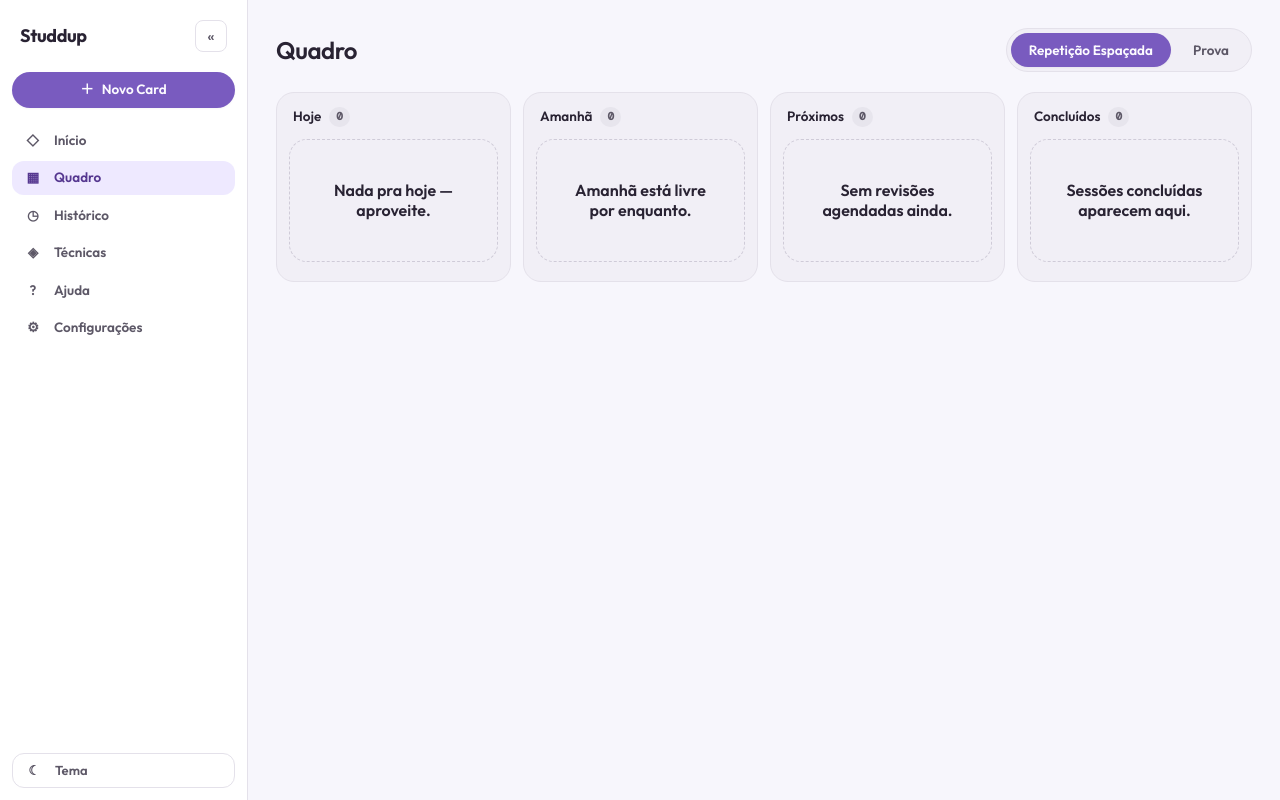
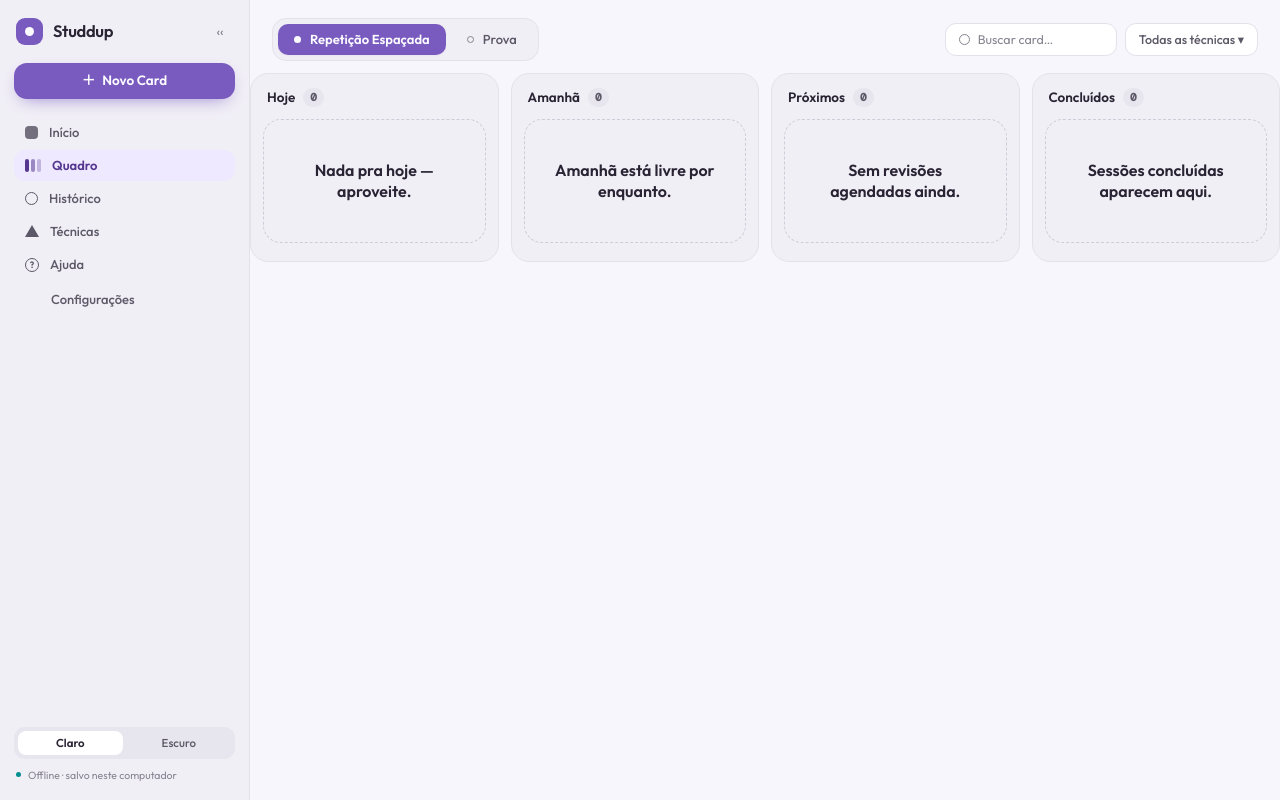
Before and after one commit to gabecmelo/Studdup, a React (Vite) app in the folder ui/: page / in a window 1280 px wide. Built offline with nearby package versions, Linux system fonts and the light colour scheme.

Commit message:
fix(ui): rebuild shell and method switcher to match the handoff exactly

```diff
--- a/ui/src/components/AppShell.tsx
+++ b/ui/src/components/AppShell.tsx
@@ -1,21 +1,29 @@
 // App shell (AD-009): a left sidebar that collapses to an icon rail, with the method switcher
 // promoted OUT of the sidebar to the top of the board content area (so it stays fully legible even
 // when the sidebar is collapsed). Collapse state persists across sessions, the sidebar
-// auto-collapses below ~1024px, and a keyboard shortcut (Ctrl/⌘+B) toggles it.
+// auto-collapses below ~1024px, and Ctrl/⌘+B toggles it.
+//
+// Styled 1:1 with the handoff (design/handoff/project/Quadro.dc.html): sidebar on var(--surface-2),
+// the Studdup mark, "Novo Card" with --shadow-accent, CSS-shape nav icons, a Claro/Escuro theme pill
+// and the "Offline" line; the collapsed rail is 66px with tooltips.
 
 import { useCallback, useEffect, useState } from "react";
 import { MethodSwitcher } from "./MethodSwitcher";
-import { toggleTheme } from "../styles/theme";
+import {
+  getStoredPreference,
+  resolveTheme,
+  setThemePreference,
+  type Theme,
+} from "../styles/theme";
 import { DEFAULT_ROUTE, ROUTES, RouteView, type RouteKey } from "../routes";
 import { useStore } from "../store";
 
 const COLLAPSE_KEY = "studdup.sidebar.collapsed";
 const AUTO_COLLAPSE_WIDTH = 1024;
 
-const EXPANDED_WIDTH = 248;
-const RAIL_WIDTH = 68;
+const EXPANDED_WIDTH = 250;
+const RAIL_WIDTH = 66;
 
-/** Persisted user preference for the sidebar (independent of the responsive auto-collapse). */
 function readCollapsedPref(): boolean {
   if (typeof localStorage === "undefined") return false;
   return localStorage.getItem(COLLAPSE_KEY) === "1";
@@ -30,18 +38,84 @@ function writeCollapsedPref(collapsed: boolean): void {
 /** Routes that show the promoted method switcher above their content. */
 const METHOD_SCOPED: ReadonlySet<RouteKey> = new Set<RouteKey>(["quadro", "historico"]);
 
+/** The nav glyphs, reproduced as CSS shapes exactly as the handoff `IconeNav` component. */
+function NavIcon({ route, size = 15 }: { route: RouteKey; size?: number }) {
+  const s = { flex: "none" as const };
+  switch (route) {
+    case "inicio":
+      return (
+        <span
+          style={{ ...s, width: 13, height: 13, borderRadius: 4, background: "currentColor", opacity: 0.85 }}
+        />
+      );
+    case "quadro":
+      return (
+        <span style={{ ...s, display: "flex", gap: 2, alignItems: "stretch", height: 13 }}>
+          <span style={{ width: 4, borderRadius: 2, background: "currentColor" }} />
+          <span style={{ width: 4, borderRadius: 2, background: "currentColor", opacity: 0.55 }} />
+          <span style={{ width: 4, borderRadius: 2, background: "currentColor", opacity: 0.3 }} />
+        </span>
+      );
+    case "historico":
+      return (
+        <span style={{ ...s, width: 13, height: 13, borderRadius: 999, border: "1.6px solid currentColor" }} />
+      );
+    case "tecnicas":
+      return (
+        <span
+          style={{ ...s, width: 14, height: 12, clipPath: "polygon(50% 0,100% 100%,0 100%)", background: "currentColor" }}
+        />
+      );
+    case "ajuda":
+      return (
+        <span
+          style={{
+            ...s,
+            width: 14,
+            height: 14,
+            borderRadius: 999,
+            border: "1.6px solid currentColor",
+            display: "flex",
+            alignItems: "center",
+            justifyContent: "center",
+            font: "700 9px/1 var(--font-sans)",
+          }}
+        >
+          ?
+        </span>
+      );
+    case "config":
+      return (
+        <span
+          style={{
+            ...s,
+            width: 13,
+            height: 13,
+            borderRadius: 5,
+            border: "1.6px solid currentColor",
+            display: "flex",
+            alignItems: "center",
+            justifyContent: "center",
+          }}
+        >
+          <span style={{ width: 4, height: 4, borderRadius: 999, background: "currentColor" }} />
+        </span>
+      );
+    default:
+      return <span style={{ ...s, width: size, height: size }} />;
+  }
+}
+
 export function AppShell() {
   const [collapsedPref, setCollapsedPref] = useState<boolean>(readCollapsedPref);
   const [narrow, setNarrow] = useState<boolean>(
     () => typeof window !== "undefined" && window.innerWidth < AUTO_COLLAPSE_WIDTH,
   );
   const [route, setRoute] = useState<RouteKey>(DEFAULT_ROUTE);
-  // The active method lives in the store (persisted, METH-02) so the promoted switcher and the
-  // board (which reads the same store) stay in sync.
+  const [theme, setTheme] = useState<Theme>(() => resolveTheme(getStoredPreference()));
   const method = useStore((s) => s.activeMethod);
   const setMethod = useStore((s) => s.setActiveMethod);
 
-  // Effective collapse: forced when the viewport is narrow, otherwise the user's preference.
   const collapsed = narrow || collapsedPref;
 
   const toggleCollapse = useCallback(() => {
@@ -52,7 +126,11 @@ export function AppShell() {
     });
   }, []);
 
-  // Auto-collapse below the width threshold (AD-009).
+  const chooseTheme = useCallback((t: Theme) => {
+    setThemePreference(t);
+    setTheme(t);
+  }, []);
+
   useEffect(() => {
     if (typeof window === "undefined") return;
     const onResize = () => setNarrow(window.innerWidth < AUTO_COLLAPSE_WIDTH);
@@ -60,7 +138,6 @@ export function AppShell() {
     return () => window.removeEventListener("resize", onResize);
   }, []);
 
-  // Keyboard shortcut: Ctrl/⌘+B toggles the sidebar.
   useEffect(() => {
     const onKey = (e: KeyboardEvent) => {
       if ((e.ctrlKey || e.metaKey) && e.key.toLowerCase() === "b") {
@@ -73,44 +150,67 @@ export function AppShell() {
   }, [toggleCollapse]);
 
   return (
-    <div style={{ display: "flex", minHeight: "100vh", background: "var(--bg)" }}>
+    <div style={{ display: "flex", minHeight: "100vh", background: "var(--bg)", color: "var(--text)" }}>
       <Sidebar
         collapsed={collapsed}
         canToggle={!narrow}
         route={route}
+        theme={theme}
         onNavigate={setRoute}
         onToggle={toggleCollapse}
+        onChooseTheme={chooseTheme}
       />
 
-      <main
+      <main style={{ flex: 1, minWidth: 0, display: "flex", flexDirection: "column", background: "var(--bg)" }}>
+        {METHOD_SCOPED.has(route) && (
+          <div
             style={{
-          flex: 1,
-          minWidth: 0,
-          display: "flex",
-          flexDirection: "column",
-          gap: 20,
-          padding: 28,
-        }}
-      >
-        <header
-          style={{
+              flex: "none",
               display: "flex",
               alignItems: "center",
               justifyContent: "space-between",
               gap: 16,
-            flexWrap: "wrap",
+              padding: "18px 22px 12px",
             }}
           >
-          <h1 style={{ margin: 0, font: "600 24px/1.2 var(--font-sans)", letterSpacing: "-.02em" }}>
-            {ROUTES.find((r) => r.key === route)?.label}
-          </h1>
-          {/* Method switcher lives in the content area, never in the collapsing sidebar (AD-009). */}
-          {METHOD_SCOPED.has(route) && (
             <MethodSwitcher value={method} onChange={setMethod} />
+            <div style={{ display: "flex", alignItems: "center", gap: 8, flex: "none" }}>
+              <div
+                style={{
+                  display: "flex",
+                  alignItems: "center",
+                  gap: 8,
+                  padding: "9px 13px",
+                  background: "var(--surface)",
+                  border: "1px solid var(--border)",
+                  borderRadius: 11,
+                  width: 172,
+                }}
+              >
+                <span
+                  style={{ width: 11, height: 11, borderRadius: 999, border: "1.5px solid var(--text-3)", flex: "none" }}
+                />
+                <span style={{ font: "400 12.5px/1 var(--font-sans)", color: "var(--text-3)" }}>Buscar card…</span>
+              </div>
+              <div
+                style={{
+                  padding: "9px 13px",
+                  background: "var(--surface)",
+                  border: "1px solid var(--border)",
+                  borderRadius: 11,
+                  font: "500 12.5px/1 var(--font-sans)",
+                  color: "var(--text-2)",
+                  cursor: "pointer",
+                  whiteSpace: "nowrap",
+                }}
+              >
+                Todas as técnicas ▾
+              </div>
+            </div>
+          </div>
         )}
-        </header>
 
-        <section style={{ flex: 1, minHeight: 0 }}>
+        <section style={{ flex: 1, minHeight: 0, display: "flex", flexDirection: "column" }}>
           <RouteView route={route} />
         </section>
       </main>
@@ -122,57 +222,167 @@ interface SidebarProps {
   collapsed: boolean;
   canToggle: boolean;
   route: RouteKey;
+  theme: Theme;
   onNavigate: (route: RouteKey) => void;
   onToggle: () => void;
+  onChooseTheme: (t: Theme) => void;
 }
 
-function Sidebar({ collapsed, canToggle, route, onNavigate, onToggle }: SidebarProps) {
+function Sidebar({ collapsed, canToggle, route, theme, onNavigate, onToggle, onChooseTheme }: SidebarProps) {
+  if (collapsed) {
     return (
       <nav
         aria-label="Navegação principal"
         style={{
-        width: collapsed ? RAIL_WIDTH : EXPANDED_WIDTH,
+          width: RAIL_WIDTH,
           flex: "none",
           display: "flex",
           flexDirection: "column",
-        gap: 8,
-        padding: 12,
+          alignItems: "center",
+          gap: 16,
+          padding: "18px 0",
+          background: "var(--surface-2)",
           borderRight: "1px solid var(--border)",
-        background: "var(--surface)",
-        transition: "width var(--transition)",
         }}
       >
         <div
           style={{
+            width: 29,
+            height: 29,
+            borderRadius: 9,
+            background: "var(--accent)",
             display: "flex",
             alignItems: "center",
-          justifyContent: collapsed ? "center" : "space-between",
-          padding: "8px 8px 12px",
+            justifyContent: "center",
+            flex: "none",
           }}
         >
-        {!collapsed && (
-          <span style={{ font: "700 18px/1 var(--font-sans)", letterSpacing: "-.02em" }}>
-            Studdup
-          </span>
-        )}
+          <span style={{ width: 10, height: 10, borderRadius: 999, background: "var(--accent-ink)" }} />
+        </div>
+        <button
+          type="button"
+          title="Novo Card"
+          style={{
+            width: 38,
+            height: 38,
+            borderRadius: 12,
+            background: "var(--accent)",
+            color: "var(--accent-ink)",
+            border: "none",
+            display: "flex",
+            alignItems: "center",
+            justifyContent: "center",
+            font: "600 17px/1 var(--font-sans)",
+            cursor: "pointer",
+            boxShadow: "var(--shadow-accent)",
+          }}
+        >
+          ＋
+        </button>
+        <div style={{ display: "flex", flexDirection: "column", gap: 4, alignItems: "center" }}>
+          {ROUTES.map((item) => {
+            const active = item.key === route;
+            return (
+              <button
+                key={item.key}
+                type="button"
+                onClick={() => onNavigate(item.key)}
+                aria-current={active ? "page" : undefined}
+                title={item.label}
+                style={{
+                  width: 38,
+                  height: 38,
+                  borderRadius: 11,
+                  border: "none",
+                  display: "flex",
+                  alignItems: "center",
+                  justifyContent: "center",
+                  cursor: "pointer",
+                  background: active ? "var(--accent-soft)" : "transparent",
+                  color: active ? "var(--accent-soft-ink)" : "var(--text-2)",
+                }}
+              >
+                <NavIcon route={item.key} size={16} />
+              </button>
+            );
+          })}
+        </div>
         {canToggle && (
           <button
             type="button"
             onClick={onToggle}
-            aria-label={collapsed ? "Expandir menu" : "Recolher menu"}
-            title="Recolher menu (Ctrl+B)"
+            title="Expandir a barra lateral"
             style={{
-              font: "600 14px/1 var(--font-sans)",
+              marginTop: "auto",
               width: 32,
               height: 32,
-              borderRadius: "var(--radius-sm)",
-              border: "1px solid var(--border)",
+              borderRadius: 10,
+              border: "none",
               background: "transparent",
-              color: "var(--text-2)",
+              color: "var(--text-3)",
+              font: "500 13px/1 var(--font-sans)",
               cursor: "pointer",
             }}
           >
-            {collapsed ? "»" : "«"}
+            ››
+          </button>
+        )}
+      </nav>
+    );
+  }
+
+  return (
+    <nav
+      aria-label="Navegação principal"
+      style={{
+        width: EXPANDED_WIDTH,
+        flex: "none",
+        display: "flex",
+        flexDirection: "column",
+        gap: 18,
+        padding: "18px 14px",
+        background: "var(--surface-2)",
+        borderRight: "1px solid var(--border)",
+      }}
+    >
+      <div style={{ display: "flex", alignItems: "center", gap: 10, padding: "0 2px" }}>
+        <div
+          style={{
+            width: 27,
+            height: 27,
+            borderRadius: 9,
+            background: "var(--accent)",
+            display: "flex",
+            alignItems: "center",
+            justifyContent: "center",
+            flex: "none",
+          }}
+        >
+          <span style={{ width: 9, height: 9, borderRadius: 999, background: "var(--accent-ink)" }} />
+        </div>
+        <span style={{ font: "600 16.5px/1 var(--font-sans)", letterSpacing: "-.02em", flex: 1 }}>Studdup</span>
+        {canToggle && (
+          <button
+            type="button"
+            onClick={onToggle}
+            aria-label="Recolher menu"
+            title="Recolher a barra lateral (Ctrl+B)"
+            style={{
+              width: 26,
+              height: 26,
+              borderRadius: 8,
+              border: "none",
+              background: "transparent",
+              display: "flex",
+              alignItems: "center",
+              justifyContent: "center",
+              color: "var(--text-3)",
+              font: "500 13px/1 var(--font-sans)",
+              cursor: "pointer",
+              flex: "none",
+            }}
+          >
+            ‹‹
           </button>
         )}
       </div>
@@ -184,22 +394,22 @@ function Sidebar({ collapsed, canToggle, route, onNavigate, onToggle }: SidebarP
           display: "flex",
           alignItems: "center",
           justifyContent: "center",
-          gap: 8,
-          padding: collapsed ? "10px 0" : "11px 14px",
-          borderRadius: "var(--radius-pill)",
+          gap: 7,
+          padding: 11,
+          borderRadius: 13,
           border: "none",
-          cursor: "pointer",
           background: "var(--accent)",
           color: "var(--accent-ink)",
           font: "600 13.5px/1 var(--font-sans)",
-          boxShadow: "var(--shadow-1)",
+          cursor: "pointer",
+          boxShadow: "var(--shadow-accent)",
         }}
       >
         <span aria-hidden>＋</span>
-        {!collapsed && "Novo Card"}
+        Novo Card
       </button>
 
-      <div style={{ display: "flex", flexDirection: "column", gap: 4, marginTop: 8 }}>
+      <div style={{ display: "flex", flexDirection: "column", gap: 2 }}>
         {ROUTES.map((item) => {
           const active = item.key === route;
           return (
@@ -208,55 +418,67 @@ function Sidebar({ collapsed, canToggle, route, onNavigate, onToggle }: SidebarP
               type="button"
               onClick={() => onNavigate(item.key)}
               aria-current={active ? "page" : undefined}
-              title={collapsed ? item.label : undefined}
               style={{
                 display: "flex",
                 alignItems: "center",
-                gap: 12,
-                justifyContent: collapsed ? "center" : "flex-start",
-                padding: collapsed ? "10px 0" : "10px 12px",
-                borderRadius: "var(--radius-md)",
+                gap: 11,
+                padding: "9px 11px",
+                borderRadius: 11,
                 border: "none",
                 cursor: "pointer",
                 textAlign: "left",
-                font: "600 13.5px/1 var(--font-sans)",
+                font: active ? "600 13px/1 var(--font-sans)" : "500 13px/1 var(--font-sans)",
                 background: active ? "var(--accent-soft)" : "transparent",
                 color: active ? "var(--accent-soft-ink)" : "var(--text-2)",
               }}
             >
-              <span aria-hidden style={{ width: 18, textAlign: "center" }}>
-                {item.icon}
-              </span>
-              {!collapsed && item.label}
+              <NavIcon route={item.key} />
+              {item.label}
             </button>
           );
         })}
       </div>
 
+      <div style={{ marginTop: "auto", display: "flex", flexDirection: "column", gap: 9 }}>
+        <div style={{ display: "flex", gap: 4, padding: 4, background: "var(--surface-3)", borderRadius: 11 }}>
+          {(["light", "dark"] as const).map((t) => {
+            const active = theme === t;
+            return (
               <button
+                key={t}
                 type="button"
-        onClick={() => toggleTheme()}
-        title="Alternar tema"
+                onClick={() => onChooseTheme(t)}
                 style={{
-          marginTop: "auto",
+                  flex: 1,
+                  textAlign: "center",
+                  padding: 6,
+                  borderRadius: 8,
+                  border: "none",
+                  cursor: "pointer",
+                  font: active ? "600 11.5px/1 var(--font-sans)" : "500 11.5px/1 var(--font-sans)",
+                  background: active ? (t === "light" ? "var(--surface)" : "var(--bg)") : "transparent",
+                  color: active ? "var(--text)" : "var(--text-2)",
+                }}
+              >
+                {t === "light" ? "Claro" : "Escuro"}
+              </button>
+            );
+          })}
+        </div>
+        <div
+          style={{
             display: "flex",
             alignItems: "center",
-          justifyContent: collapsed ? "center" : "flex-start",
-          gap: 12,
-          padding: collapsed ? "10px 0" : "10px 12px",
-          borderRadius: "var(--radius-md)",
-          border: "1px solid var(--border)",
-          background: "transparent",
-          color: "var(--text-2)",
-          cursor: "pointer",
-          font: "600 13px/1 var(--font-sans)",
+            gap: 7,
+            padding: "0 2px",
+            font: "400 10.5px/1.35 var(--font-sans)",
+            color: "var(--text-3)",
           }}
         >
-        <span aria-hidden style={{ width: 18, textAlign: "center" }}>
-          ☾
-        </span>
-        {!collapsed && "Tema"}
-      </button>
+          <span style={{ width: 5, height: 5, borderRadius: 999, background: "var(--revisar)", flex: "none" }} />
+          Offline · salvo neste computador
+        </div>
+      </div>
     </nav>
   );
 }
--- a/ui/src/components/MethodSwitcher.tsx
+++ b/ui/src/components/MethodSwitcher.tsx
@@ -1,5 +1,6 @@
 // Method switcher — the segmented control promoted above the board (AD-009). Two options:
 // "Repetição Espaçada" and "Prova". Always fully legible (never collapsed into an icon).
+// Styled 1:1 with the handoff (design/handoff/project/Quadro.dc.html, lines 91–99).
 
 import type { Method } from "../lib/bindings";
 
@@ -20,11 +21,12 @@ export function MethodSwitcher({ value, onChange }: MethodSwitcherProps) {
       aria-label="Método de estudo"
       style={{
         display: "inline-flex",
-        gap: 4,
-        padding: 4,
+        gap: 5,
+        padding: 5,
         background: "var(--surface-2)",
         border: "1px solid var(--border)",
-        borderRadius: "var(--radius-pill)",
+        borderRadius: 14,
+        flex: "none",
       }}
     >
       {OPTIONS.map((opt) => {
@@ -37,17 +39,31 @@ export function MethodSwitcher({ value, onChange }: MethodSwitcherProps) {
             aria-selected={active}
             onClick={() => onChange(opt.value)}
             style={{
-              font: "600 13.5px/1.2 var(--font-sans)",
-              padding: "9px 18px",
-              borderRadius: "var(--radius-pill)",
+              display: "flex",
+              alignItems: "center",
+              gap: 9,
+              padding: "9px 16px",
+              borderRadius: 10,
               border: "none",
               cursor: "pointer",
               transition: "var(--transition-fast)",
+              font: active ? "600 13px/1 var(--font-sans)" : "500 13px/1 var(--font-sans)",
               background: active ? "var(--accent)" : "transparent",
               color: active ? "var(--accent-ink)" : "var(--text-2)",
               boxShadow: active ? "var(--shadow-1)" : "none",
             }}
           >
+            <span
+              aria-hidden
+              style={{
+                width: 7,
+                height: 7,
+                borderRadius: 999,
+                flex: "none",
+                background: active ? "var(--accent-ink)" : "transparent",
+                border: active ? "none" : "1.5px solid var(--text-3)",
+              }}
+            />
             {opt.label}
           </button>
         );
```
Lines whose indentation alone changed are shown as unchanged.
